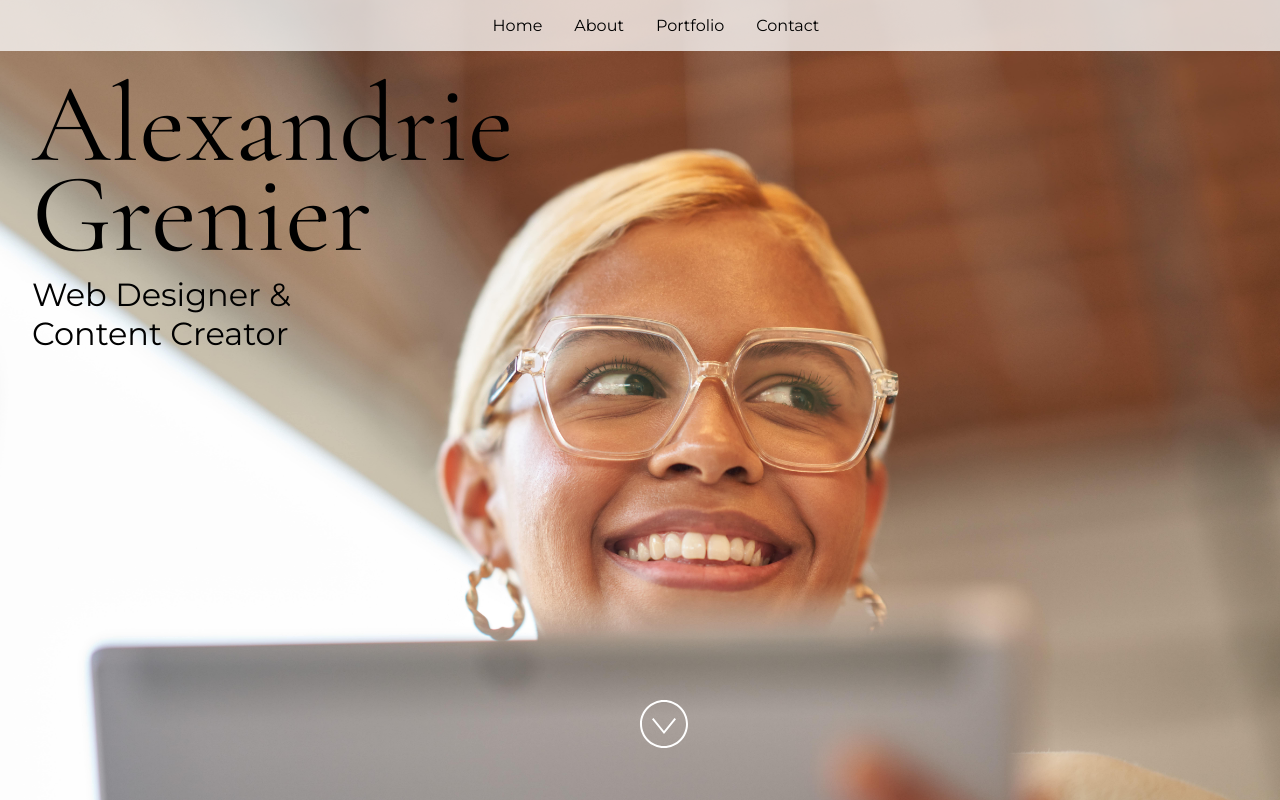
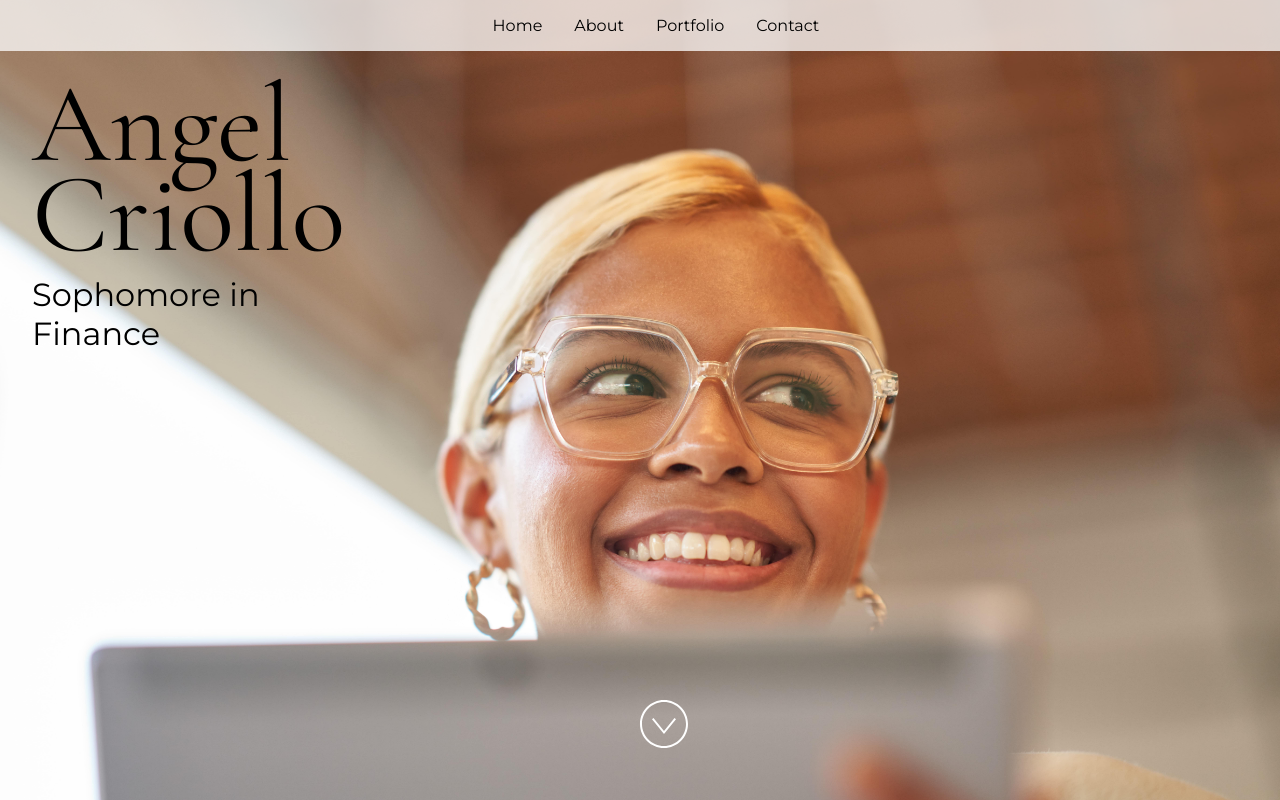
Before and after one commit to acriolloremess/portfolio, a React (Vite) app: page / in a window 1280 px wide. Built offline with nearby package versions, Linux system fonts and the light colour scheme.

Commit message:
Update App.jsx

```diff
--- a/src/App.jsx
+++ b/src/App.jsx
@@ -24,9 +24,9 @@ import "./styles.css";
  * If you don't have one of the social sites listed, leave it as an empty string.
  */
 const siteProps = {
-  name: "Alexandrie Grenier",
-  title: "Web Designer & Content Creator",
-  email: "alex@example.com",
+  name: "Angel Criollo",
+  title: "Sophomore in Finance",
+  email: "acriollo@luc.edu",
   gitHub: "microsoft",
   instagram: "microsoft",
   linkedIn: "satyanadella",
```
